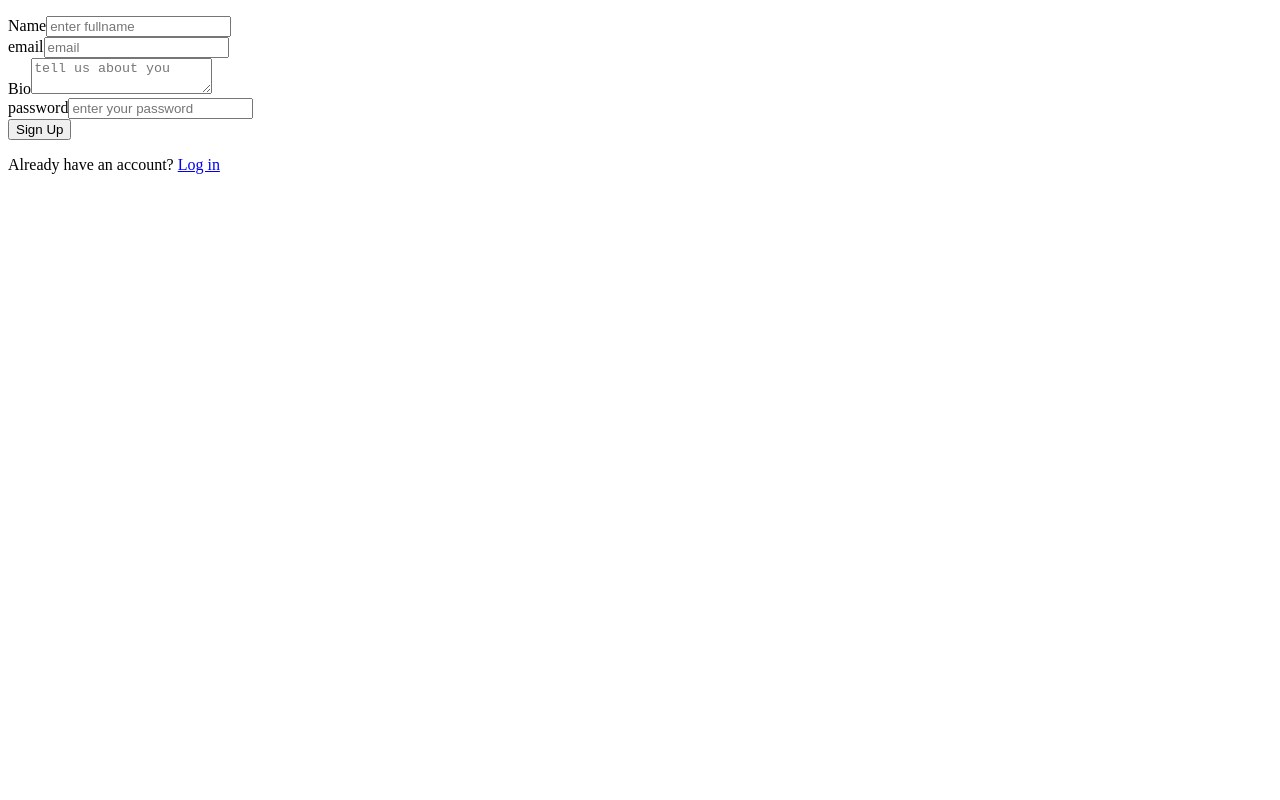
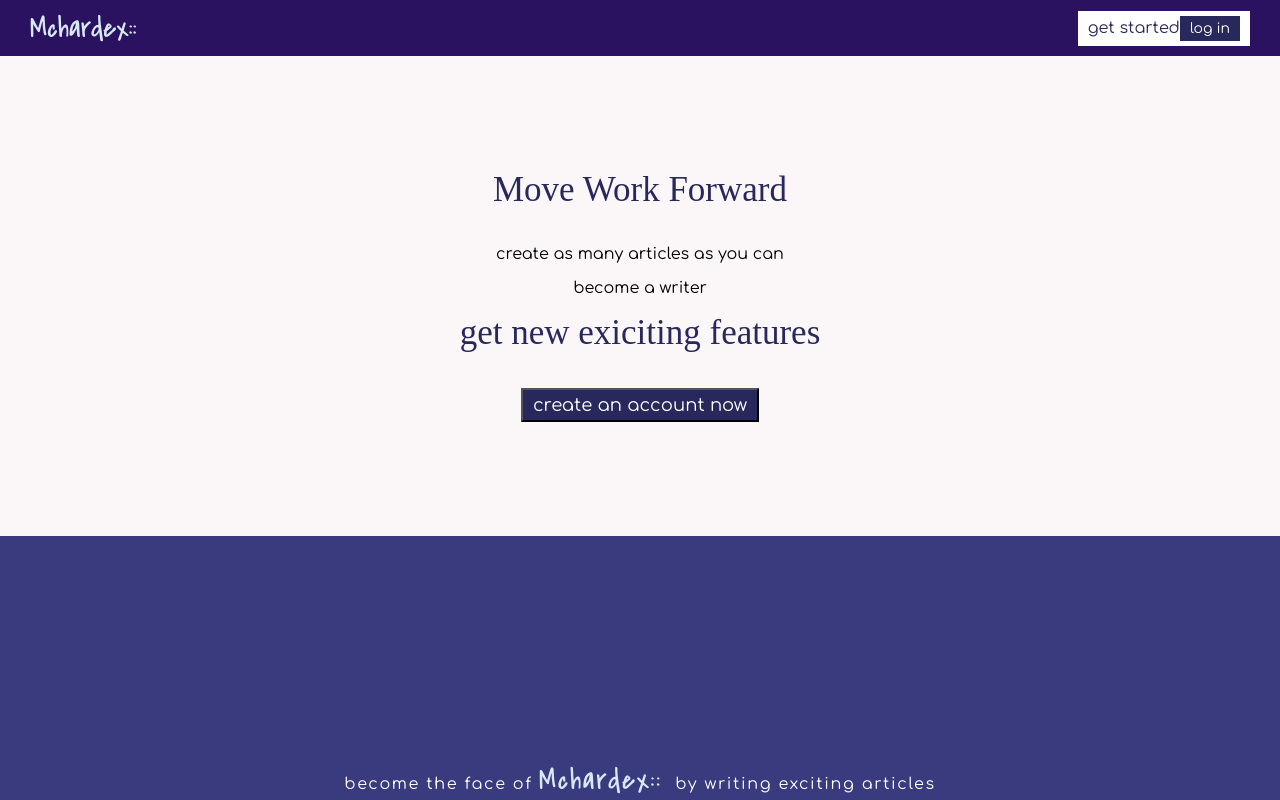
Before and after one commit to McHardex/news-react, a React (Create React App) app: page / in a window 1280 px wide. Built offline with nearby package versions, Linux system fonts and the light colour scheme.

Commit message:
completed landing page styling

```diff
--- /dev/null
+++ b/src/assets/stylesheets/landingPage.css
@@ -0,0 +1,110 @@
+@import url('https://fonts.googleapis.com/css?family=Covered+By+Your+Grace');
+@import url('https://fonts.googleapis.com/css?family=Comfortaa');
+
+body {
+  margin: 0 0;
+  height: 100%
+}
+
+.container {
+  height: 100vh;
+}
+
+header {
+  display: flex;
+  justify-content: space-between;
+  align-items: center;
+  padding: 0 30px;
+  background: #1a0054ed;
+  color: #fff;
+  height: 7vh;
+}
+
+.logo {
+  font-family: 'Covered By Your Grace', cursive;
+  font-size: 30px;
+  color: #d9e8f5;
+}
+
+.getstarted {
+  background: #ffffff;
+  padding: 5px 10px;
+  color: #28285d;
+  font-family: 'Comfortaa', cursive;
+  display: flex;
+  align-items: center;
+}
+
+.loginLink {
+  background: #28285d;
+  padding: 5px 10px;
+  color: #fff;
+  font-family: 'Comfortaa', cursive;
+  cursor: pointer;
+  outline: none;
+  text-decoration: none;
+  font-size: 14px;
+}
+
+.loginLink:hover {
+  color: #28285d;
+  background: #d9e8f5
+}
+
+.section1 {
+  background: #9237650a;
+  height: 60vh;
+  display: flex;
+  align-items: center;
+  justify-content: center
+}
+
+.sectionContent {
+  text-align: center;
+  margin: 0
+}
+
+.move {
+  font-size: 35px;
+  color: #28285d;
+  margin-top: 0;
+}
+
+.create {
+  font-family: 'Comfortaa', cursive;
+}
+
+.create-acc {
+  background: #28285d;
+  padding: 5px 10px;
+  color: #fff;
+  font-family: 'Comfortaa', cursive;
+  cursor: pointer;
+  outline: none;
+  font-size: 18px;
+}
+
+.create-acc:hover {
+  color: #28285d;
+  background: #f7fbff71
+}
+
+footer {
+  font-family: 'Comfortaa', cursive;
+  background: #323279f5;
+  letter-spacing: 0.1em;
+  height: 33vh;
+  display: flex;
+  flex-direction: column;
+  justify-content: flex-end;
+}
+
+.footerText {
+  text-align: center;
+  color: #fff;
+}
+
+img {
+  width: 200px;
+  height: 204px;
+}
--- /dev/null
+++ b/src/components/LandingPage.jsx
@@ -0,0 +1,28 @@
+import React, { Component } from 'react'
+import '../assets/stylesheets/landingPage.css'
+import {Link} from 'react-router'
+
+export class LandingPage extends Component {
+  render() {
+    return (
+      <div className='container'>
+        <header>
+          <div className='logo'>Mchardex::</div>
+          <div className='getstarted'>get started <Link to='login' className='loginLink'>log in</Link></div>
+        </header>
+        <div className='section1'>
+          <div className='sectionContent'>
+            <p className='move'>Move Work Forward</p>
+            <p className='create'>create as many articles as you can</p>
+            <p className='create'>become a writer</p>
+            <p className='move'>get new exiciting features</p>
+            <button className='create-acc'>create an account now</button>
+          </div>
+        </div>
+        <footer>
+          <span className='footerText'>become the face of <span className='logo'> Mchardex:: </span> by writing exciting articles</span>
+        </footer>
+      </div>
+    )
+  }
+}
--- a/src/index.js
+++ b/src/index.js
@@ -4,12 +4,13 @@ import { Provider } from 'react-redux';
 import { Router, Route, hashHistory } from 'react-router';
 
 import {App} from './App';
-import SignUp from '../src/components/SignUp'
+// import SignUp from '../src/components/SignUp'
 import Login from '../src/components/Login'
 import Articles from '../src/components/Articles'
 import Users from '../src/components/Users'
 import Writers from '../src/components/Writers'
 import Profile from '../src/components/Profile'
+import {LandingPage} from '../src/components/LandingPage'
 import * as serviceWorker from './serviceWorker';
 
 import store from './lib/store'
@@ -18,7 +19,8 @@ ReactDOM.render((
   <Provider store={store}>
     <Router history={hashHistory}>
       <Route component={App}>
-        <Route path='/' component={SignUp} />
+        <Route path='/' component={LandingPage} />
+        {/* <Route path='/' component={SignUp} /> */}
         <Route path="login" component={Login} />
         <Route path="articles" component={Articles} />
         <Route path="users" component={Users} />
```
Also changed, not shown: src/assets/images/footImage.png (added).
